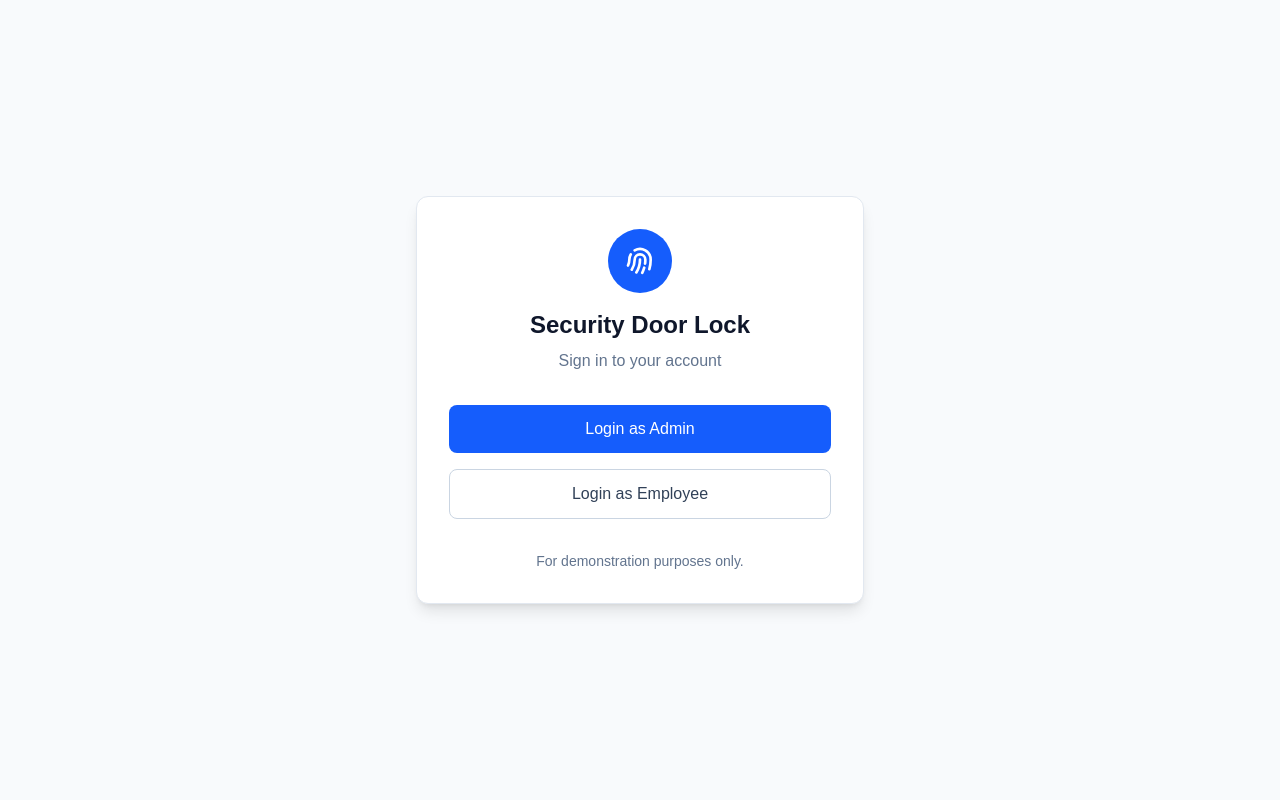
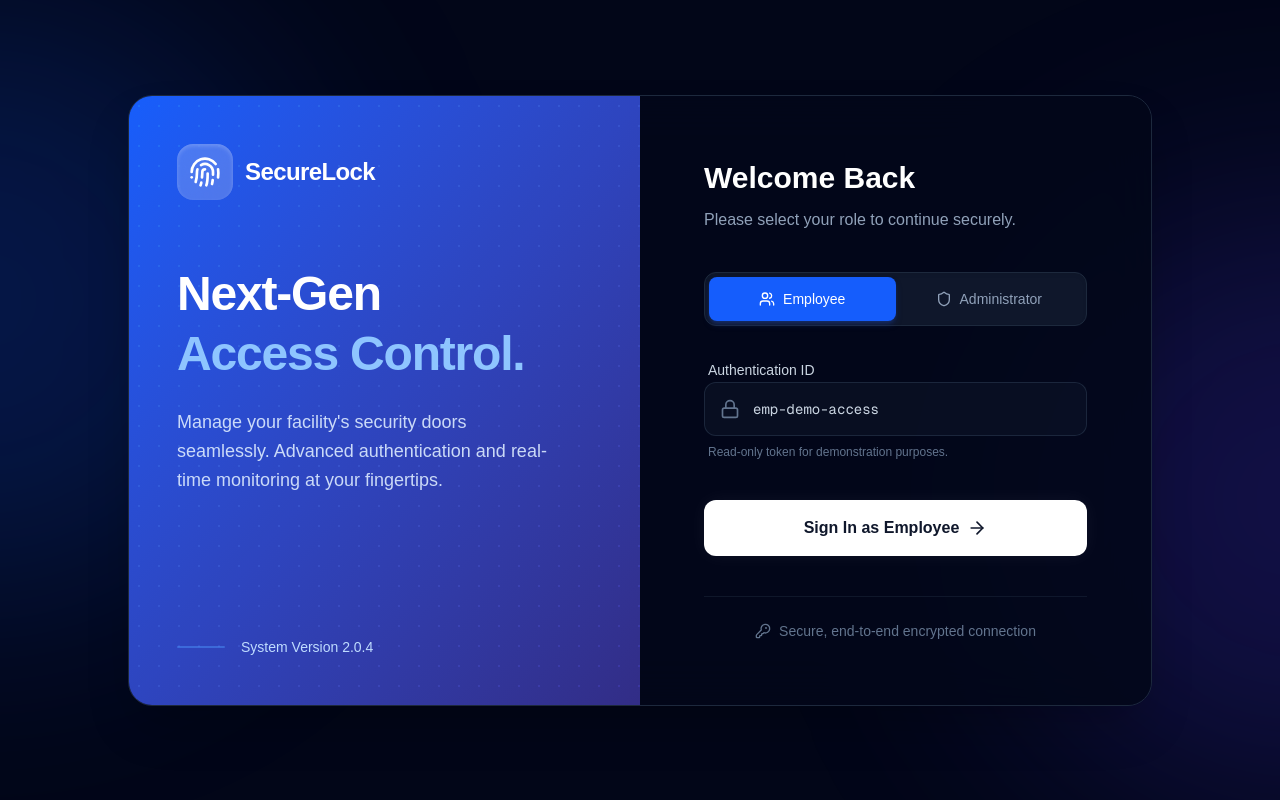
Before and after one commit to Kanaphat4539/Security_Door_Lock, a Next.js app in the folder apps/frontend/: page /login in a window 1280 px wide. Built offline with nearby package versions, Linux system fonts and the light colour scheme.

Commit message:
feat: implement login page with role-based navigation and authentication simulation

```diff
--- a/apps/frontend/src/app/(auth)/login/page.tsx
+++ b/apps/frontend/src/app/(auth)/login/page.tsx
@@ -2,13 +2,23 @@
 
 import { useState } from 'react';
 import { useRouter } from 'next/navigation';
+import { Shield, Users, Lock, KeyRound, ArrowRight, Fingerprint } from 'lucide-react';
+import { clsx, type ClassValue } from 'clsx';
+import { twMerge } from 'tailwind-merge';
+
+function cn(...inputs: ClassValue[]) {
+  return twMerge(clsx(inputs));
+}
 
 export default function LoginPage() {
   const router = useRouter();
   const [loading, setLoading] = useState(false);
+  const [role, setRole] = useState<'admin' | 'employee'>('employee');
 
-  const handleLogin = (role: 'admin' | 'employee') => {
+  const handleLogin = (e: React.FormEvent) => {
+    e.preventDefault();
     setLoading(true);
+
     // Simulate setting a cookie (In a real app, the server sets this via NextAuth or similar)
     document.cookie = `user_role=${role}; path=/; max-age=86400`; // 1 day
 
@@ -19,42 +29,130 @@ export default function LoginPage() {
       } else {
         router.push('/employee/profile');
       }
-    }, 500);
+    }, 800);
   };
 
   return (
-    <div className="min-h-screen flex items-center justify-center bg-slate-50 dark:bg-zinc-950 px-4">
-      <div className="max-w-md w-full bg-white dark:bg-zinc-900 p-8 rounded-xl shadow-lg border border-slate-200 dark:border-zinc-800">
-        <div className="text-center mb-8">
-          <div className="w-16 h-16 bg-blue-600 rounded-full flex items-center justify-center mx-auto mb-4">
-            <svg xmlns="http://www.w3.org/2000/svg" className="h-8 w-8 text-white" fill="none" viewBox="0 0 24 24" stroke="currentColor">
-              <path strokeLinecap="round" strokeLinejoin="round" strokeWidth={2} d="M12 11c0 3.517-1.009 6.799-2.753 9.571m-3.44-2.04l.054-.09A13.916 13.916 0 008 11a4 4 0 118 0c0 1.017-.07 2.019-.203 3m-2.118 6.844A21.88 21.88 0 0015.171 17m3.839 1.132c.645-2.266.99-4.659.99-7.132A8 8 0 008 4.07M3 15.364c.64-1.319 1-2.8 1-4.364 0-1.457.39-2.823 1.07-4" />
-            </svg>
+    <div className="min-h-screen relative flex items-center justify-center bg-slate-950 overflow-hidden px-4 py-8">
+      {/* Background decorations */}
+      <div className="absolute top-0 -left-1/4 w-[600px] h-[600px] bg-blue-600/20 rounded-full blur-[120px] pointer-events-none" />
+      <div className="absolute bottom-0 -right-1/4 w-[600px] h-[600px] bg-indigo-600/20 rounded-full blur-[120px] pointer-events-none" />
+
+      <div className="w-full max-w-5xl grid grid-cols-1 md:grid-cols-2 bg-slate-900/40 backdrop-blur-xl border border-slate-800 rounded-3xl shadow-2xl overflow-hidden z-10 relative">
+
+        {/* Left side: Branding / Info */}
+        <div className="hidden md:flex flex-col justify-between p-12 bg-gradient-to-br from-blue-600 to-indigo-900 text-white relative overflow-hidden">
+          {/* subtle pattern overlay */}
+          <div className="absolute inset-0 bg-white/5 opacity-20 mix-blend-overlay bg-[radial-gradient(#fff_1px,transparent_1px)] [background-size:20px_20px]"></div>
+
+          <div className="relative z-10">
+            <div className="flex items-center gap-3 mb-16">
+              <div className="p-3 bg-white/20 rounded-2xl backdrop-blur-md shadow-inner shadow-white/20">
+                <Fingerprint className="w-8 h-8 text-white" />
               </div>
-          <h1 className="text-2xl font-bold text-slate-900 dark:text-white">Security Door Lock</h1>
-          <p className="text-slate-500 dark:text-zinc-400 mt-2">Sign in to your account</p>
+              <span className="text-2xl font-bold tracking-tight">SecureLock</span>
             </div>
 
-        <div className="space-y-4">
+            <h1 className="text-5xl font-extrabold leading-tight mb-6 tracking-tight">
+              Next-Gen <br/> <span className="text-blue-300">Access Control.</span>
+            </h1>
+            <p className="text-blue-100/90 text-lg leading-relaxed max-w-sm">
+              Manage your facility's security doors seamlessly.
+              Advanced authentication and real-time monitoring at your fingertips.
+            </p>
+          </div>
+
+          <div className="relative z-10">
+            <div className="flex items-center gap-4 text-sm font-medium text-blue-200">
+              <div className="w-12 h-[2px] bg-blue-400/40 rounded-full"></div>
+              <span>System Version 2.0.4</span>
+            </div>
+          </div>
+        </div>
+
+        {/* Right side: Login Form */}
+        <div className="p-8 md:p-12 lg:p-16 flex flex-col justify-center bg-slate-950/80">
+          <div className="w-full max-w-md mx-auto">
+            <div className="text-center md:text-left mb-10">
+              <h2 className="text-3xl font-bold text-white mb-3">Welcome Back</h2>
+              <p className="text-slate-400">Please select your role to continue securely.</p>
+            </div>
+
+            {/* Role Selection */}
+            <div className="flex p-1 bg-slate-900 rounded-xl mb-8 border border-slate-800 shadow-inner">
               <button
-            onClick={() => handleLogin('admin')}
-            disabled={loading}
-            className="w-full py-3 px-4 bg-blue-600 hover:bg-blue-700 text-white font-medium rounded-lg transition-colors flex justify-center items-center gap-2"
+                type="button"
+                onClick={() => setRole('employee')}
+                className={cn(
+                  "flex-1 flex items-center justify-center gap-2 py-3 px-4 rounded-lg font-medium text-sm transition-all duration-300 ease-out",
+                  role === 'employee'
+                    ? "bg-blue-600 text-white shadow-md shadow-blue-900/50"
+                    : "text-slate-400 hover:text-slate-200 hover:bg-slate-800"
+                )}
               >
-            {loading ? 'Signing in...' : 'Login as Admin'}
+                <Users className="w-4 h-4" />
+                Employee
               </button>
-
               <button
-            onClick={() => handleLogin('employee')}
-            disabled={loading}
-            className="w-full py-3 px-4 bg-white hover:bg-slate-50 text-slate-700 font-medium rounded-lg border border-slate-300 dark:bg-zinc-800 dark:border-zinc-700 dark:text-zinc-200 dark:hover:bg-zinc-700 transition-colors flex justify-center items-center gap-2"
+                type="button"
+                onClick={() => setRole('admin')}
+                className={cn(
+                  "flex-1 flex items-center justify-center gap-2 py-3 px-4 rounded-lg font-medium text-sm transition-all duration-300 ease-out",
+                  role === 'admin'
+                    ? "bg-indigo-600 text-white shadow-md shadow-indigo-900/50"
+                    : "text-slate-400 hover:text-slate-200 hover:bg-slate-800"
+                )}
               >
-            {loading ? 'Signing in...' : 'Login as Employee'}
+                <Shield className="w-4 h-4" />
+                Administrator
               </button>
             </div>
 
-        <div className="mt-8 text-center text-sm text-slate-500 dark:text-zinc-500">
-          <p>For demonstration purposes only.</p>
+            {/* Login Form */}
+            <form onSubmit={handleLogin} className="space-y-6">
+              {/* Dummy Input for visual completeness */}
+              <div className="space-y-2">
+                <label className="text-sm font-medium text-slate-300 ml-1">Authentication ID</label>
+                <div className="relative group">
+                  <div className="absolute inset-y-0 left-0 pl-4 flex items-center pointer-events-none">
+                    <Lock className="w-5 h-5 text-slate-500 group-focus-within:text-blue-500 transition-colors" />
+                  </div>
+                  <input
+                    type="text"
+                    value={role === 'admin' ? "admin-demo-access" : "emp-demo-access"}
+                    readOnly
+                    className="w-full pl-12 pr-4 py-4 bg-slate-900/50 border border-slate-700/50 rounded-xl text-slate-300 focus:outline-none focus:ring-2 focus:ring-blue-500/50 focus:border-blue-500/50 transition-all font-mono text-sm"
+                  />
+                </div>
+                <p className="text-xs text-slate-500 ml-1 mt-2">Read-only token for demonstration purposes.</p>
+              </div>
+
+              <button
+                type="submit"
+                disabled={loading}
+                className="w-full relative group overflow-hidden bg-white text-slate-900 font-semibold py-4 rounded-xl shadow-[0_0_20px_rgba(255,255,255,0.05)] transition-all duration-300 hover:shadow-[0_0_30px_rgba(255,255,255,0.15)] disabled:opacity-70 disabled:cursor-not-allowed mt-4"
+              >
+                <div className="absolute inset-0 bg-gradient-to-r from-blue-50 to-white opacity-0 group-hover:opacity-100 transition-opacity duration-300" />
+                <div className="relative flex items-center justify-center gap-2">
+                  {loading ? (
+                    <div className="w-5 h-5 border-2 border-slate-900 border-t-transparent rounded-full animate-spin" />
+                  ) : (
+                    <>
+                      <span>Sign In as {role === 'admin' ? 'Admin' : 'Employee'}</span>
+                      <ArrowRight className="w-5 h-5 group-hover:translate-x-1 transition-transform duration-300" />
+                    </>
+                  )}
+                </div>
+              </button>
+            </form>
+
+            <div className="mt-10 pt-6 border-t border-slate-800/50 text-center">
+              <p className="text-sm text-slate-500 flex items-center justify-center gap-2">
+                <KeyRound className="w-4 h-4" />
+                Secure, end-to-end encrypted connection
+              </p>
+            </div>
+          </div>
         </div>
       </div>
     </div>
```
Lines whose indentation alone changed are shown as unchanged.
